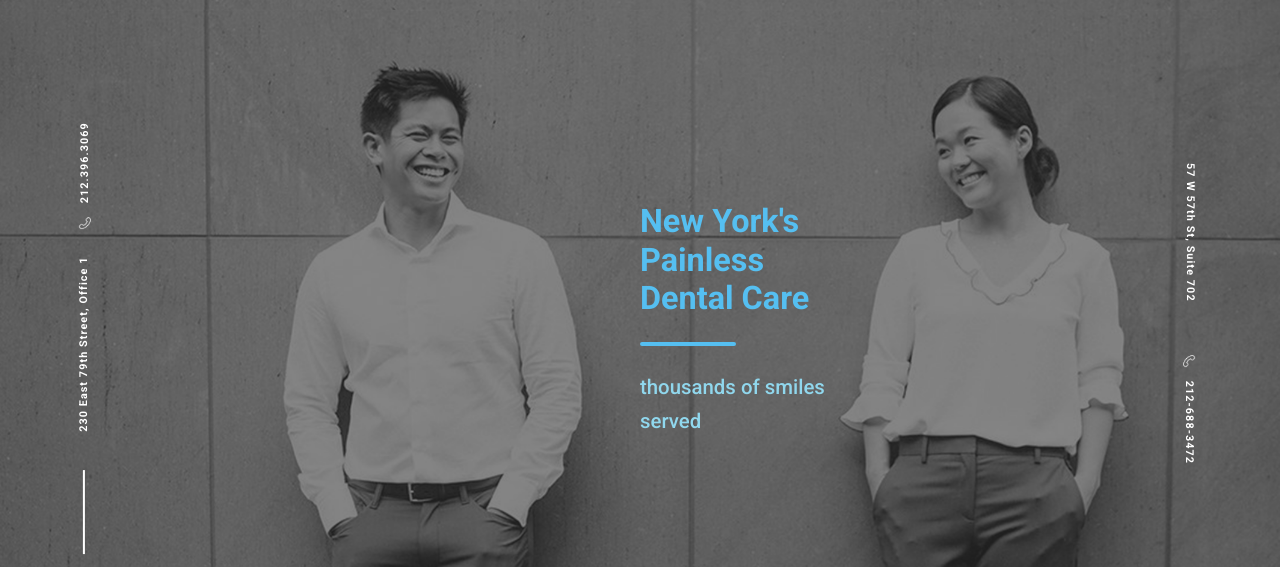
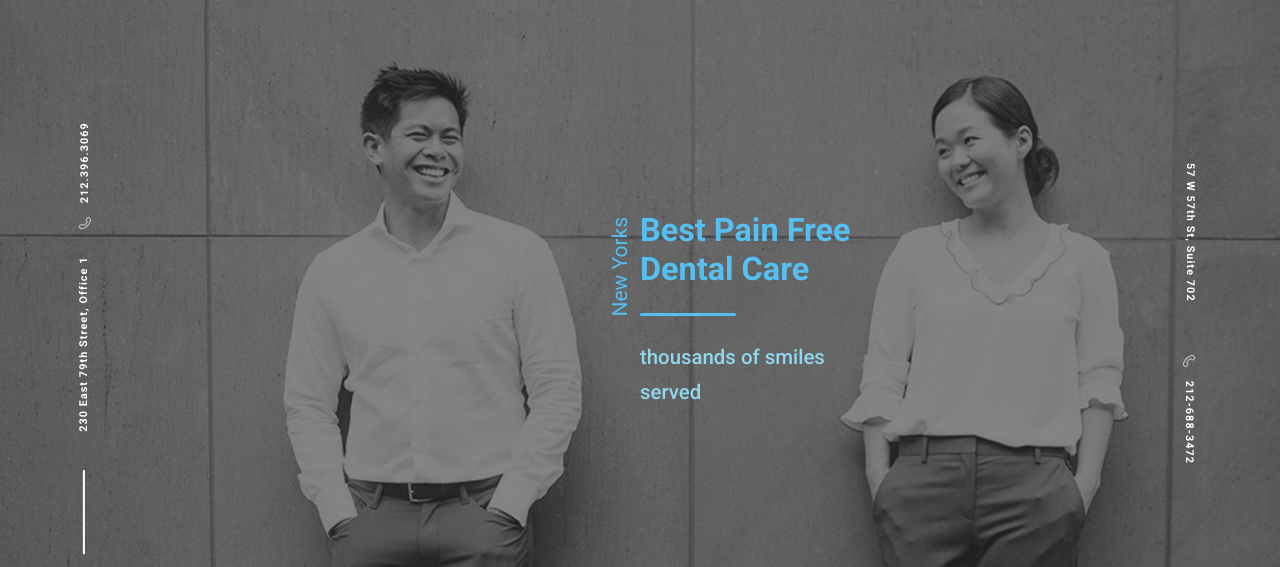
Before and after one commit to NexisSis/DentalCare, a website: page src/index.html in a window 1280 px wide. Shown: the part 104-671 px from the top of the page. Drawn offline with nearby package versions, Linux system fonts and the light colour scheme; files that its build step writes are made by us from their sources; files whose address does not match are found by name.

Commit message:
new Alice changes

```diff
--- a/src/style/partials/mainBlock.scss
+++ b/src/style/partials/mainBlock.scss
@@ -1,4 +1,15 @@
 #main{
+}
+.h1-descr{
+  transform: rotate(270deg);
+  display: block;
+  color: white;
+  position: absolute;
+  margin-top: 1.9em;
+  margin-left: -3.3em;
+  font-size: 1.75em;
+  font-weight: normal;
+  color:$main-color;
 }
 .main-location{
   width: 17%;
--- a/src/template/main.html
+++ b/src/template/main.html
@@ -1,7 +1,8 @@
 <section id="main">
     <div class="main-content flex">
         <div class="offset-6 main-location">
-            <h1>New York's Painless Dental Care</h1>
+            <span class="h1-descr">New Yorks</span>
+            <h1>Best Pain Free Dental Care</h1>
             <div class="main-horizontal-line-1"></div>
             <h2>thousands of smiles served</h2>
         </div>
```
Also changed, not shown: build/css/main.css, build/index.html.
